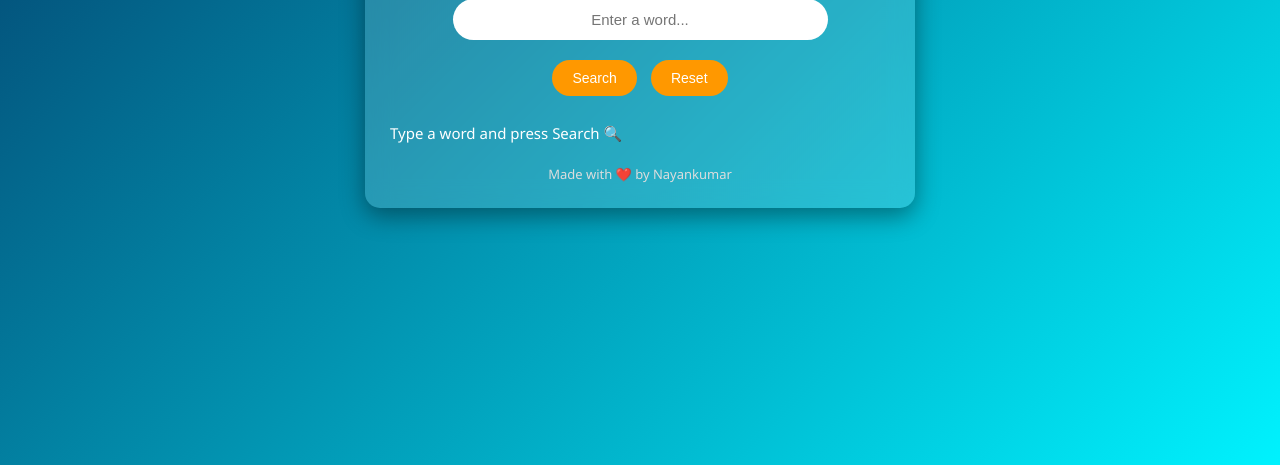
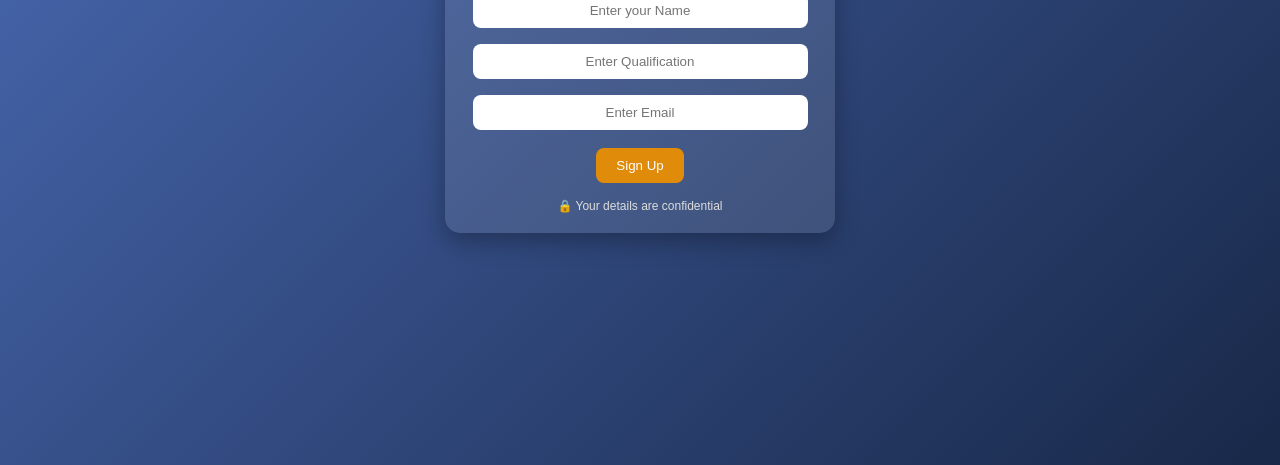
Before and after one commit to banti200/nayan-dictionaryapp, a plain HTML site: page index.html in a window 1280 px wide. Shown: the part 335-800 px from the top of the page. Drawn offline with Linux system fonts and the light colour scheme.

Commit message:
Update index.html

```diff
--- a/index.html
+++ b/index.html
@@ -3,117 +3,134 @@
 <head>
   <meta charset="UTF-8">
   <meta name="viewport" content="width=device-width, initial-scale=1.0">
-  <title>Nayankumar Dictionary</title>
+  <title>Nayankumar Dictionary App</title>
   <style>
-    * { margin: 0; padding: 0; box-sizing: border-box; }
-
     body {
-      font-family: 'Segoe UI', Tahoma, Geneva, Verdana, sans-serif;
-      background: linear-gradient(135deg, #043866, #00f2fe);
-      min-height: 100vh;
+      margin: 0;
+      font-family: Arial, sans-serif;
+      background: linear-gradient(135deg, #4b6cb7, #182848);
+      color: #fff;
       display: flex;
       justify-content: center;
       align-items: center;
+      min-height: 100vh;
+    }
+    .card {
+      background: rgba(255, 255, 255, 0.1);
       padding: 20px;
+      border-radius: 15px;
+      text-align: center;
+      width: 350px;
+      box-shadow: 0 8px 25px rgba(0,0,0,0.3);
     }
-
-    .container {
-      background: rgba(255, 255, 255, 0.15);
-      backdrop-filter: blur(12px);
-      border-radius: 15px;
-      padding: 25px;
-      width: 100%;
-      max-width: 550px;
-      color: #fff;
-      box-shadow: 0 8px 25px rgba(0, 0, 0, 0.4);
-      text-align: center;
-      animation: fadeIn 1s ease-in-out;
-    }
-
-    @keyframes fadeIn {
-      from { opacity: 0; transform: translateY(30px); }
-      to { opacity: 1; transform: translateY(0); }
-    }
-
-    h1 {
-      margin-bottom: 15px;
-      font-size: 26px;
-      color: #0a0009;
-    }
-
     input {
-      padding: 12px;
-      width: 75%;
+      padding: 10px;
+      width: 90%;
       border: none;
-      border-radius: 25px;
-      outline: none;
-      font-size: 15px;
-      margin-bottom: 15px;
+      border-radius: 8px;
+      margin: 8px 0;
       text-align: center;
     }
-
-    .buttons { margin-bottom: 20px; }
-
     button {
       padding: 10px 20px;
       border: none;
-      border-radius: 20px;
-      margin: 5px;
-      font-size: 14px;
+      border-radius: 8px;
+      background: #e08b0a;
+      color: #fff;
       cursor: pointer;
-      background: #ff9800;
-      color: white;
-      transition: 0.3s;
+      margin-top: 10px;
     }
-
-    button:hover {
-      background: #e67e00;
-      transform: scale(1.05);
-    }
-
-    #result {
-      text-align: left;
-      margin-top: 15px;
-      line-height: 1.6;
-      font-size: 15px;
-      max-height: 300px;
-      overflow-y: auto;
-      padding-right: 5px;
-    }
-
-    audio { margin-top: 10px; display: block; }
-
-    footer {
-      margin-top: 20px;
-      font-size: 13px;
-      color: #ddd;
-    }
-
-    @media(max-width: 600px) {
-      input { width: 100%; }
-    }
+    button:hover { background: #e67e00; }
+    #result { margin-top: 15px; text-align: left; }
+    footer { margin-top: 10px; font-size: 12px; color: #ddd; }
   </style>
 </head>
 <body>
-  <div class="container">
-    <h1>📖 Nayankumar Dictionary</h1>
-    <input type="text" id="wordInput" placeholder="Enter a word...">
-    <div class="buttons">
-      <button onclick="getDefinition()">Search</button>
-      <button onclick="resetApp()">Reset</button>
-    </div>
-    <div id="result">Type a word and press Search 🔍</div>
+  <!-- Signup Page -->
+  <div class="card" id="signupPage">
+    <h2>🔑 Sign Up</h2>
+    <input type="text" id="name" placeholder="Enter your Name"><br>
+    <input type="text" id="qualification" placeholder="Enter Qualification"><br>
+    <input type="email" id="email" placeholder="Enter Email"><br>
+    <button onclick="signUp()">Sign Up</button>
+    <p id="signupMsg"></p>
+    <footer>🔒 Your details are confidential</footer>
+  </div>
+
+  <!-- Login Page -->
+  <div class="card" id="loginPage" style="display:none;">
+    <h2>🔐 Login</h2>
+    <input type="email" id="loginEmail" placeholder="Enter Email"><br>
+    <input type="password" id="accessCode" placeholder="Enter Access Code"><br>
+    <button onclick="login()">Login</button>
+    <p id="loginMsg"></p>
+  </div>
+
+  <!-- Dictionary Page -->
+  <div class="card" id="dictionaryPage" style="display:none;">
+    <h2>📖 Nayankumar Dictionary</h2>
+    <input type="text" id="word" placeholder="Enter a word">
+    <button onclick="getDefinition()">Search</button>
+    <button onclick="resetDict()">Reset</button>
+    <button onclick="exitApp()">Exit</button>
+    <div id="result"></div>
     <footer>Made with ❤️ by Nayankumar</footer>
   </div>
 
   <script>
-    // Function to fetch and display dictionary data
+    const ACCESS_CODE = "9999"; // same for all users
+
+    function signUp() {
+      let name = document.getElementById("name").value.trim();
+      let qualification = document.getElementById("qualification").value.trim();
+      let email = document.getElementById("email").value.trim();
+      let msg = document.getElementById("signupMsg");
+
+      if (!/^[a-zA-Z ]+$/.test(name)) {
+        msg.innerHTML = "⚠ Enter a valid name (letters only)";
+        return;
+      }
+      if (!qualification) {
+        msg.innerHTML = "⚠ Qualification required";
+        return;
+      }
+      if (!/^[^ ]+@[^ ]+\.[a-z]{2,3}$/.test(email)) {
+        msg.innerHTML = "⚠ Enter a valid email";
+        return;
+      }
+
+      localStorage.setItem("userEmail", email);
+      msg.innerHTML = `✅ Registered! Use Access Code: <b>${ACCESS_CODE}</b> to login.`;
+
+      setTimeout(() => {
+        document.getElementById("signupPage").style.display = "none";
+        document.getElementById("loginPage").style.display = "block";
+      }, 2000);
+    }
+
+    function login() {
+      let loginEmail = document.getElementById("loginEmail").value.trim();
+      let accessCode = document.getElementById("accessCode").value.trim();
+      let storedEmail = localStorage.getItem("userEmail");
+      let msg = document.getElementById("loginMsg");
+
+      if (loginEmail === storedEmail && accessCode === ACCESS_CODE) {
+        msg.innerHTML = "✅ Login Successful!";
+        setTimeout(() => {
+          document.getElementById("loginPage").style.display = "none";
+          document.getElementById("dictionaryPage").style.display = "block";
+        }, 1000);
+      } else {
+        msg.innerHTML = "❌ Invalid Email or Access Code!";
+      }
+    }
+
     async function getDefinition() {
-      const word = document.getElementById("wordInput").value.trim();
+      const word = document.getElementById("word").value.trim();
       const resultDiv = document.getElementById("result");
 
       if (!word) {
-        resultDiv.innerHTML = "⚠ Please enter a word.";
+        resultDiv.innerHTML = "⚠ Please enter a word!";
         return;
       }
 
@@ -122,44 +139,41 @@
         const response = await fetch(url);
         const data = await response.json();
 
-        if (data.title === "No Definitions Found") {
-          resultDiv.innerHTML = "❌ No definitions found.";
-          return;
+        if (data[0]) {
+          let meaning = data[0].meanings[0].definitions[0].definition;
+          let example = data[0].meanings[0].definitions[0].example || "No example available";
+          let phonetic = data[0].phonetics[0]?.text || "Not available";
+          let audio = data[0].phonetics.find(p => p.audio) ? data[0].phonetics.find(p => p.audio).audio : "";
+
+          resultDiv.innerHTML = `
+            <div><b>Word:</b> ${word}</div>
+            <div><b>Pronunciation:</b> ${phonetic} ${audio ? `<button onclick="playAudio('${audio}')">🔊</button>` : ""}</div>
+            <div><b>Meaning:</b> ${meaning}</div>
+            <div><b>Example:</b> ${example}</div>
+          `;
+        } else {
+          resultDiv.innerHTML = "❌ Word not found!";
         }
-
-        let output = `<p><b>Word:</b> ${word}</p>`;
-
-        // 🔊 Add phonetics + audio
-        if (data[0].phonetics && data[0].phonetics.length > 0) {
-          const phoneticText = data[0].phonetics.find(p => p.text)?.text || "";
-          const audioUrl = data[0].phonetics.find(p => p.audio)?.audio || "";
-          if (phoneticText) output += `<p><b>Phonetics:</b> ${phoneticText}</p>`;
-          if (audioUrl) output += `<audio controls src="${audioUrl}"></audio>`;
-        }
-
-        // Show all meanings with examples
-        output += "<h3>Meanings:</h3>";
-        data[0].meanings.forEach((m, idx) => {
-          output += `<p><b>${idx+1}. Part of Speech:</b> ${m.partOfSpeech}</p>`;
-          m.definitions.forEach((d, i) => {
-            output += `<p>- ${d.definition}</p>`;
-            if (d.example) {
-              output += `<p><i>Example:</i> ${d.example}</p>`;
-            }
-          });
-        });
-
-        resultDiv.innerHTML = output;
-      } catch (error) {
-        console.error(error);
-        resultDiv.innerHTML = "❌ Error fetching data. Please try again.";
+      } catch {
+        resultDiv.innerHTML = "❌ Error fetching definition.";
       }
     }
 
-    // Reset function
-    function resetApp() {
-      document.getElementById("wordInput").value = "";
-      document.getElementById("result").innerHTML = "Type a word and press Search 🔍";
+    function playAudio(audioUrl) {
+      let audio = new Audio(audioUrl);
+      audio.play();
+    }
+
+    function resetDict() {
+      document.getElementById("word").value = "";
+      document.getElementById("result").innerHTML = "";
+    }
+
+    function exitApp() {
+      localStorage.clear();
+      alert("👋 You have exited the app. Stay safe, your data is cleared.");
+      document.getElementById("dictionaryPage").style.display = "none";
+      document.getElementById("signupPage").style.display = "block";
     }
   </script>
 </body>
```
